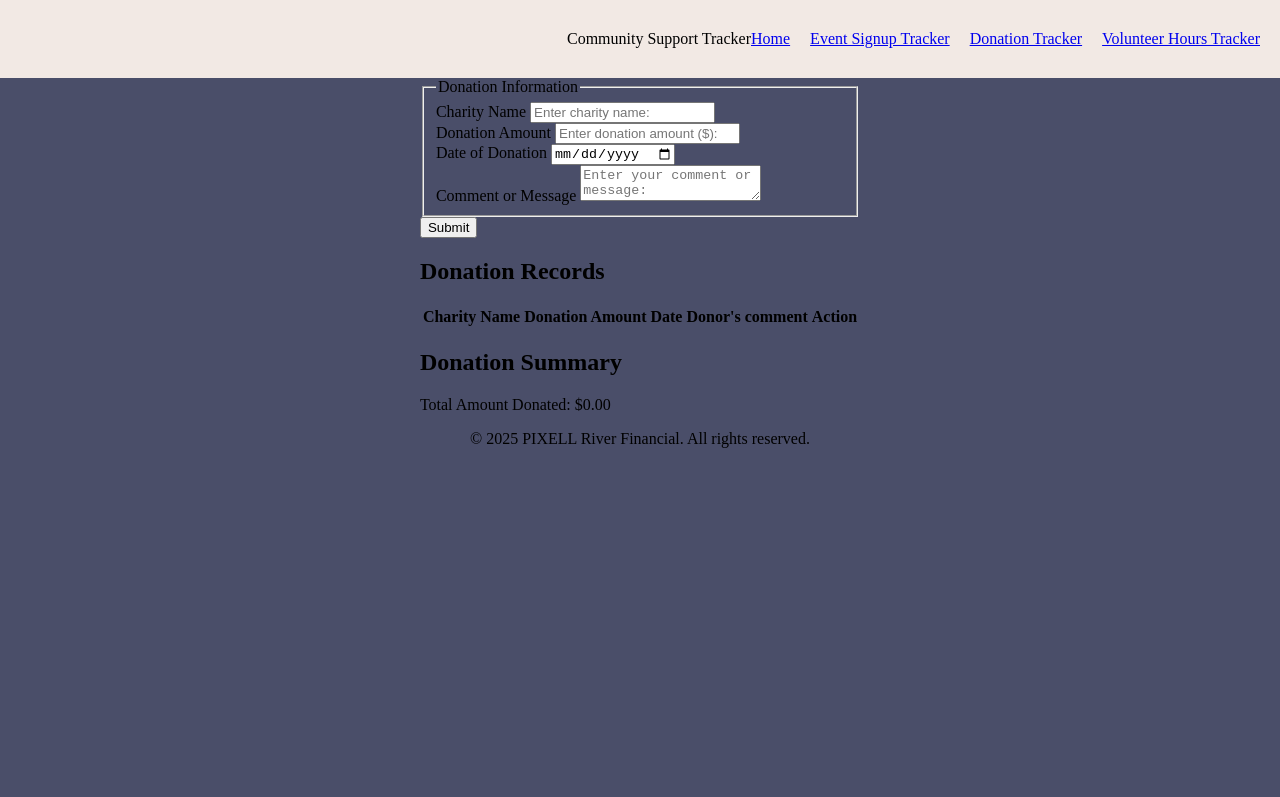
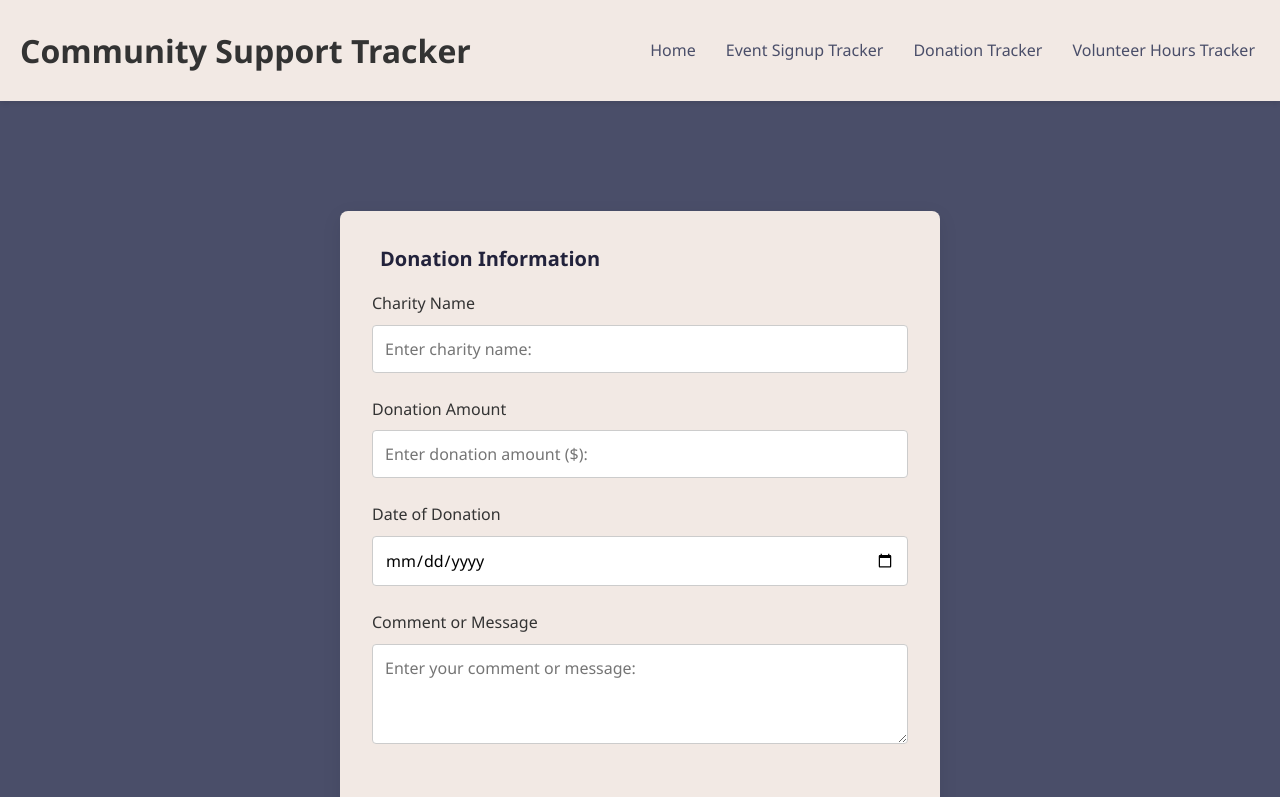
Before and after one commit to tjohnson-rrc/community-support-tracker, a website: page donation-tracker/index.html in a window 1280 px wide. Shown: the top 797 px of the page. Drawn offline with Linux system fonts and the light colour scheme.

Commit message:
Added stylization. Added h1 onto header for accessibility. Final commit possibly?

```diff
--- /dev/null
+++ b/donation-tracker/donation-tracker-styles.css
@@ -0,0 +1,325 @@
+/* FOR USAGE OF :ROOT,
+    CITATION: https://developer.mozilla.org/en-US/docs/Web/CSS/:root
+   CITATION: https://www.w3schools.com/cssref/sel_root.php
+   tried to base it off of the style guide as much as i can
+*/
+:root {
+    --primary-dark: #22223B;
+    --primary: #4A4E69;
+    --secondary: #9A8C98;
+    --accent: #C9ADA7;
+    --light: #F2E9E4;
+    --error: rgb(171, 32, 32);
+    --success: #28a745;
+    --shadow: 0 6px 20px rgba(0, 0, 0, 0.08);
+    --border-radius: 8px;
+    --transition: all 0.3s ease;
+}
+
+* {
+    box-sizing: border-box;
+    margin: 0;
+    padding: 0;
+}
+
+body {
+    font-family: 'Segoe UI', Tahoma, 'Geneva', Verdana, sans-serif;
+    background-color: var(--primary);
+    min-height: 100vh;
+    display: flex;
+    flex-direction: column;
+    margin: 0;
+    padding: 0;
+    line-height: 1.6;
+    color: #333;
+    font-size: 16px;
+}
+
+/* ADDING THIS FOR ALL THE ACCESSIBILITY FOCUSS STYLES */
+:focus {
+    outline: 3px solid var(--accent);
+    outline-offset: 2px;
+}
+
+/* KEYBOARD NAVIGATION FOR ACCESSIBILITY  */
+.skip-link {
+    position: absolute;
+    top: -40px;
+    left: 0;
+    background: var(--primary-dark);
+    color: var(--light);
+    padding: 8px;
+    z-index: 100;
+    transition: top 0.3s;
+}
+
+.skip-link:focus {
+    top: 0;
+}
+
+header {
+    width: 100%;
+    background-color: var(--light);
+    padding: 15px 20px;
+    display: flex;
+    justify-content: space-between;
+    align-items: center;
+    flex-wrap: wrap;
+    box-shadow: 0 2px 5px rgba(0, 0, 0, 0.1);
+}
+.nav-bar {
+    margin-top: 10px;
+    width: 100%;
+}
+
+@media (min-width: 768px) {
+    header {
+        padding: 25px 20px;
+        justify-content: space-between;
+    }
+
+    .nav-bar {
+      margin-top: 0;
+      width: auto;
+    }
+  }
+
+.nav-links {
+    list-style: none;
+    display: flex;
+    flex-wrap: wrap;
+    gap: 15px;
+    margin: 0;
+    padding: 0;
+    justify-content: flex-start;
+}
+
+@media (min-width: 768px) {
+    .nav-links {
+        gap: 20px;
+        justify-content: flex-end;
+    }
+}
+
+.nav-links a {
+    color: var(--primary);
+    text-decoration: none;
+    padding: 5px;
+    border-radius: 4px;
+    transition: var(--transition);
+    font-weight: 500;
+}
+
+.nav-links a:hover,
+.nav-links a:focus {
+    color: var(--primary-dark);
+    text-decoration: underline;
+    background-color: rgba(201, 173, 167, 0.2);
+}
+
+footer {
+    width: 100%;
+    background-color: var(--primary-dark);
+    padding: 18px 20px;
+    display: flex;
+    justify-content: center;
+    align-items: center;
+    color: var(--light);
+    font-size: 14px;
+    margin-top: auto;
+}
+
+main {
+    flex: 1;
+    width: 100%;
+    max-width: 1200px;
+    margin: 0 auto;
+    padding: 20px;
+}
+
+form {
+    background-color: #F2E9E4;
+    margin: 40px auto;
+    padding: 1.5rem;
+    border-radius: var(--border-radius);
+    box-shadow: var(--shadow);
+    max-width: 600px;
+    width: 100%;
+    display: flex;
+    flex-direction: column;
+    gap: 25px;
+}
+
+@media (min-width: 768px) {
+    form {
+        margin: 90px auto 85px auto;
+        padding: 2rem;
+    }
+}
+
+legend {
+    font-size: 1.25rem;
+    font-weight: 600;
+    color: var(--primary-dark);
+    margin-bottom: 1rem;
+    padding: 0 0.5rem;
+}
+
+fieldset {
+    border: none;
+    padding: 0;
+    width: 100%;
+}
+
+.input-container {
+    margin-bottom: 1.5rem;
+    width: 100%;
+}
+
+.input-container label {
+    display: block;
+    margin-bottom: 8px;
+    font-weight: 500;
+    color: #333;
+}
+
+.input-container input,
+.input-container select,
+.input-container textarea {
+width: 100%;
+    padding: 0.75rem;
+    border: 1px solid #ccc;
+    border-radius: 4px;
+    font-family: inherit;
+    font-size: 1rem;
+    transition: border 0.3s;
+}
+
+.input-container input:focus,
+.input-container select:focus,
+.input-container textarea:focus {
+    border-color: var(--primary);
+}
+
+.input-container textarea {
+    min-height: 100px;
+    resize: vertical;
+}
+
+.input-error {
+    height: auto;
+    color: var(--error);
+    display: block;
+    font-size: 0.875rem;
+    padding: 0.3em 0;
+    font-weight: 600;
+}
+
+/* the 2 kinds of buttons*/
+button,
+input[type="submit"] {
+    padding: 0.75rem 2rem;
+    background-color: var(--primary-dark);
+    color: white;
+    border: none;
+    border-radius: 4px;
+    cursor: pointer;
+    font-size: 1rem;
+    font-weight: 500;
+    transition: var(--transition);
+    align-self: center;
+}
+
+button:hover,
+input[type="submit"]:hover,
+button:focus,
+input[type="submit"]:focus {
+    background-color: #7d0b5f;
+    transform: scale(1.05);
+}
+
+.button {
+    display: flex;
+    justify-content: center;
+    width: 100%;
+}
+
+#donations-table-container {
+    margin: 40px auto;
+    background-color: #F2E9E4;
+    padding: 1rem;
+    border-radius: var(--border-radius);
+    box-shadow: var(--shadow);
+    overflow-x: auto;
+}
+
+@media (min-width: 768px) {
+    #donations-table-container {
+        padding: 1.5rem;
+    }
+}
+
+#donations-table {
+    width: 100%;
+    border-collapse: collapse;
+    min-width: 500px;
+}
+
+#donations-table caption {
+    font-weight: 600;
+    margin-bottom: 1rem;
+    text-align: left;
+}
+
+#donations-table th,
+#donations-table td {
+    padding: 12px 15px;
+    text-align: left;
+    border-bottom: 1px solid #ddd;
+}
+
+#donations-table th {
+    background-color: #f8f8f8;
+    font-weight: 600;
+    color: var(--primary-dark);
+    position: sticky;
+    top: 0;
+}
+
+#donations-table tr:hover {
+    background-color: #f5f5f5;
+}
+
+#donations-table tr:focus-within {
+    background-color: rgba(201, 173, 167, 0.1);
+}
+
+.delete-button {
+    background-color: var(--error);
+    padding: 5px 10px;
+    font-size: 0.9rem;
+    color: white;
+    border: none;
+    border-radius: 4px;
+    cursor: pointer;
+}
+
+.delete-button:hover,
+.delete-button:focus {
+    background-color: #c9302c;
+}
+
+.summary-section {
+    background-color: #F2E9E4;
+    padding: 1.5rem;
+    border-radius: var(--border-radius);
+    box-shadow: var(--shadow);
+    margin: 20px auto 40px;
+    max-width: 600px;
+}
+
+.summary-section h2 {
+    margin-top: 0;
+    color: var(--primary-dark);
+    margin-bottom: 1rem;
+}
--- a/donation-tracker/index.html
+++ b/donation-tracker/index.html
@@ -3,17 +3,18 @@
 <head>
     <meta charset="UTF-8">
     <meta name="viewport" content="width=device-width, initial-scale=1.0">
-    <link href="/templates/template-styles.css" rel="stylesheet"/>
+    <link href="./donation-tracker-styles.css" rel="stylesheet"/>
     <title>Community Support Tracker</title>
 </head>
 <body>
     <!-- Header and Nav from template -->
-    <header class="header">Community Support Tracker
+    <header class="header">
+        <h1>Community Support Tracker</h1>
         <nav class="nav-bar" id="field_nav-bar">
             <ul class="nav-links">
-                <li><a href="./index.html">Home</a></li>
-                <li><a href="./event-signup/event-signup.html">Event Signup Tracker</a></li>
-                <li><a href="./donation-tracker/index.html">Donation Tracker</a></li>
+                <li><a href="../index.html">Home</a></li>
+                <li><a href="../event-signup/event-signup.html">Event Signup Tracker</a></li>
+                <li><a href="./index.html">Donation Tracker</a></li>
                 <li><a href="./volunteer-hours-tracker/index.html">Volunteer Hours Tracker</a></li>
             </ul>
         </nav>
```
Also changed, not shown: STYLE_GUIDE.md (+1 -0 lines).
